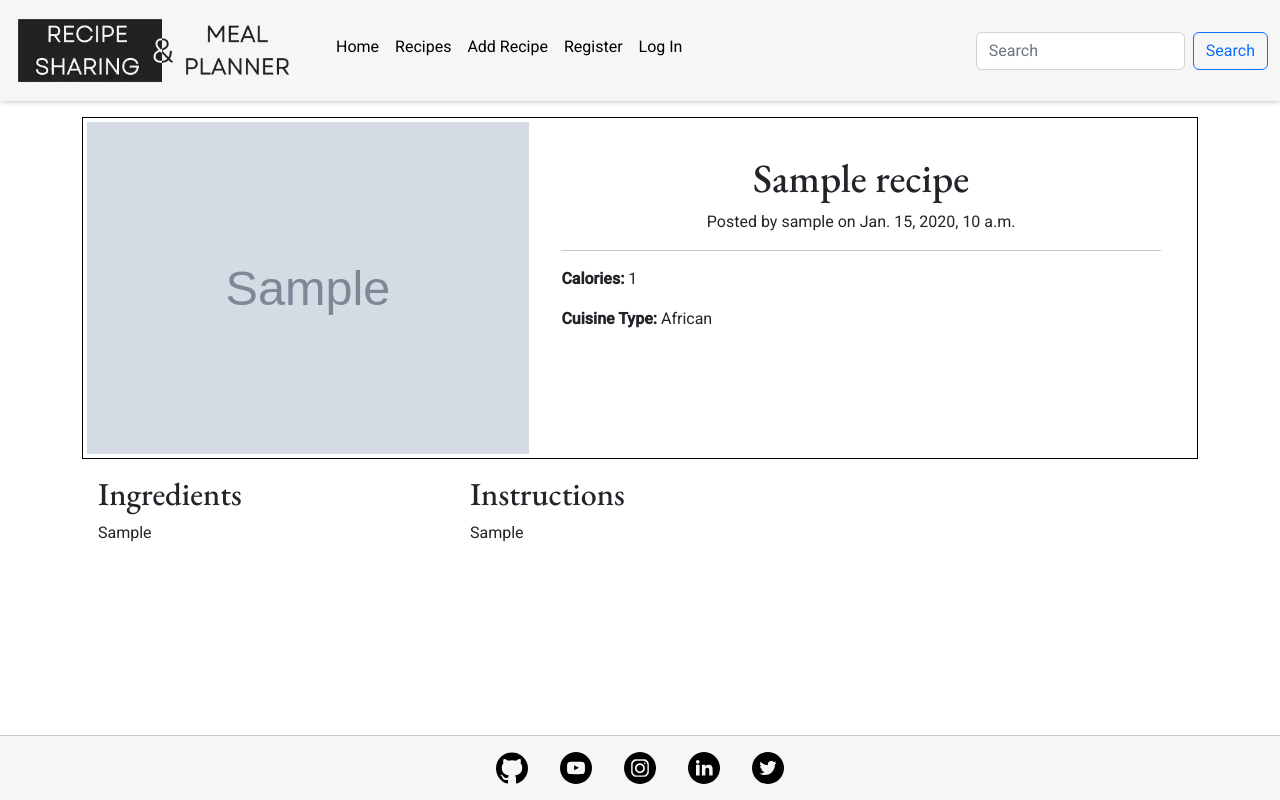
After one commit to kera-cudmore/recipe-book-meal-tracker, a Django app: page /recipes/1/ in a window 1280 px wide. The commit adds this page. Run offline with Django 4.2, Linux system fonts and the light colour scheme; tables that the repository leaves empty hold one stand-in row (values such as "Sample post"); grey boxes marked "Sample" are stand-in pictures; some libraries are stand-ins or nearby versions.

Commit message:
add: created recipe detail page & styling

```diff
--- a/recipes/apps.py
+++ b/recipes/apps.py
@@ -2,5 +2,5 @@ from django.apps import AppConfig
 
 
 class RecipesConfig(AppConfig):
-    default_auto_field = 'django.db.models.BigAutoField'
-    name = 'recipes'
+    default_auto_field = "django.db.models.BigAutoField"
+    name = "recipes"
--- /dev/null
+++ b/recipes/templates/recipes/recipe_detail.html
@@ -0,0 +1,44 @@
+{% extends "base.html" %}
+
+{% block title %}Recipe Detail - {{ recipe.title }}{% endblock %}
+
+{% block content %}
+
+  <div class="container">
+    <div class="recipe-info mt-3 p-1">
+      <div class="recipe-img">
+        <img src="{{recipe.image.url}}" alt="{{recipe.image_alt}}" class="recipe-pic">
+      </div>
+      <div class="recipe-detail">
+        <h1 class="text-center">{{ recipe.title }}</h1>
+        <p class="text-center">Posted by {{recipe.user}} on {{ recipe.posted_date }}</p>
+        <hr>
+        <p><strong>Calories: </strong>{{ recipe.calories }}</p>
+        <p><strong>Cuisine Type: </strong>{{ recipe.cuisine_types|title }}</p>
+
+        {% if request.user == recipe.user %}
+
+          <div class="text-center">
+            <a href="" class="btn btn-primary w-25">Edit</a>
+            <a href="" class="btn btn-primary w-25">Delete</a>
+          </div>
+
+        {% endif %}
+
+      </div>
+    </div>
+
+    <div class="recipe-container">
+      <div class="ingredients p-3">
+        <h2>Ingredients</h2>
+        <p>{{ recipe.ingredients|safe }}</p>
+      </div>
+      <div class="instructions p-3">
+        <h2>Instructions</h2>
+        <p>{{ recipe.instructions|safe }}</p>
+      </div>
+    </div>
+
+  </div>
+
+{% endblock %}
--- a/recipes/templates/recipes/recipes.html
+++ b/recipes/templates/recipes/recipes.html
@@ -9,12 +9,12 @@
   <div class="container d-flex flex-row flex-wrap justify-content-center">
 
     {% for recipe in recipes %}
-      <a class="recipes" href="" aria-label="Click to view {{recipe.title}}">
+      <a class="recipes" href="{% url 'recipe_detail' recipe.id %}" aria-label="Click to view {{recipe.title}}">
         <div class="card m-3" style="width: 18rem;">
           <img src="{{recipe.image.url}}" alt="{{recipe.image_alt}}" class="card-img-top">
           <div class="card-body">
-            <h2 class="card-title">{{recipe.title}}</h2>
-            <p class="card-text">{{recipe.description|truncatechars:100}}</p>
+            <h2 class="card-title">{{ recipe.title }}</h2>
+            <p class="card-text">{{ recipe.description|truncatechars:100 }}</p>
           </div>
         </div>
       </a>
--- a/recipes/urls.py
+++ b/recipes/urls.py
@@ -1,8 +1,9 @@
 from django.urls import path
-from .views import AddRecipe, Recipes
+from .views import AddRecipe, Recipes, RecipeDetail
 
 
 urlpatterns = [
-    path('', AddRecipe.as_view(), name='add_recipe'),
-    path('recipes/', Recipes.as_view(), name='recipes'),
+    path("", AddRecipe.as_view(), name="add_recipe"),
+    path("recipes/", Recipes.as_view(), name="recipes"),
+    path("<slug:pk>/", RecipeDetail.as_view(), name="recipe_detail"),
 ]
--- a/recipes/views.py
+++ b/recipes/views.py
@@ -1,4 +1,4 @@
-from django.views.generic import CreateView, ListView
+from django.views.generic import CreateView, ListView, DetailView
 
 from django.contrib.auth.mixins import LoginRequiredMixin
 
@@ -10,19 +10,31 @@ class Recipes(ListView):
     """
     View All Recipes
     """
-    template_name = 'recipes/recipes.html'
+
+    template_name = "recipes/recipes.html"
     model = Recipe
-    context_object_name = 'recipes'
+    context_object_name = "recipes"
+
+
+class RecipeDetail(DetailView):
+    """
+    View a single recipe
+    """
+
+    template_name = "recipes/recipe_detail.html"
+    model = Recipe
+    context_object_name = "recipe"
 
 
 class AddRecipe(LoginRequiredMixin, CreateView):
     """
     Add Recipe View
     """
-    template_name = 'recipes/add_recipe.html'
+
+    template_name = "recipes/add_recipe.html"
     model = Recipe
     form_class = RecipeForm
-    success_url = '/recipes/'
+    success_url = "/recipes/"
 
     def form_valid(self, form):
         form.instance.user = self.request.user
--- a/static/css/base.css
+++ b/static/css/base.css
@@ -85,6 +85,31 @@ img.logo {
   cursor: pointer;
 }
 
+.recipe-info {
+  display: flex;
+  flex-direction: column;
+  justify-content: center;
+}
+
+.recipe-container {
+  display: flex;
+  flex-direction: column;
+}
+
+.ingredients, .instructions, .recipe-detail {
+  width: 100%;
+}
+
+.recipe-img {
+  display: flex;
+  justify-content: center;
+  align-items: center;
+}
+
+.recipe-pic {
+  width: 100%;
+  height: auto;
+}
 
 /* Footer */
 footer {
@@ -101,3 +126,37 @@ footer {
   height: 2rem;
   margin: 1rem;
 }
+
+
+/* Media Queries */
+@media screen and (min-width:62.5em) {
+
+  .main-title {
+    width: 50%;
+  }
+  .recipe-info {
+    flex-direction: row;
+    border: 1px solid var(--black);
+  }
+  .recipe-img {
+    width: 40%;
+    margin: 0 auto;
+  }
+
+  .recipe-detail {
+    width: 60%;
+    padding: 2rem;
+  }
+
+  .recipe-container {
+    flex-direction: row;
+  }
+
+  .ingredients {
+    width: 33.33%;
+  }
+
+  .instructions {
+    width: 66.66%;
+  }
+}
```
Also changed, not shown: recipes/admin.py (+7 -7 lines), recipes/forms.py (+20 -19 lines), recipes/models.py (+25 -59 lines), recipes/migrations/0001_initial.py.
